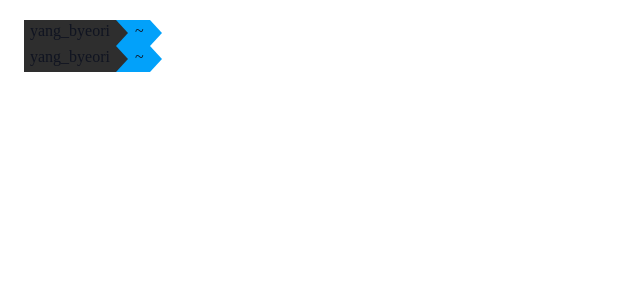
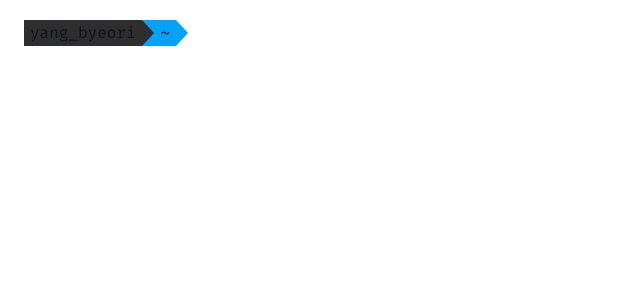
Before and after one commit to 313yang/2025_portfolio, a Preact app: page / in a window 1280 px wide. Shown: the top 300 px of the page, without its empty margins (0-640 px from the left). Built offline with nearby package versions, Linux system fonts and the light colour scheme.

Commit message:
Feat: added command function, changed css, deleted not used

```diff
--- a/index.html
+++ b/index.html
@@ -6,8 +6,9 @@
   <link rel="icon" type="image/svg+xml" href="/vite.svg" />
   <link rel="preconnect" href="https://fonts.googleapis.com">
   <link rel="preconnect" href="https://fonts.gstatic.com" crossorigin>
-  <link href="https://fonts.googleapis.com/css2?family=Pixelify+Sans:wght@400..700&display=swap" rel="stylesheet">
-  <meta name="viewport" content="width=device-width, initial-scale=1.0" />
+  <link rel="preconnect" href="https://fonts.googleapis.com">
+  <link rel="preconnect" href="https://fonts.gstatic.com" crossorigin>
+  <link href="https://fonts.googleapis.com/css2?family=Fira+Code:wght@300..700&display=swap" rel="stylesheet">  <meta name="viewport" content="width=device-width, initial-scale=1.0" />
   <title>Wellcome to Yang Byeori's portfolio</title>
 </head>
 
--- a/src/app.tsx
+++ b/src/app.tsx
@@ -1,13 +1,25 @@
-import { Suspense } from "preact/compat";
+import { Suspense, useLayoutEffect, useRef, useState } from "preact/compat";
 import Loading from "./components/loading";
 import Arrow from "./components/arrow";
 
 export function App() {
+  const [command, setCommand] = useState<string>("");
+  const [dir, setDir] = useState<string>("");
+  const inputRef = useRef<HTMLInputElement>(null);
 
+  useLayoutEffect(() => {
+    inputRef && inputRef.current && inputRef.current.focus();
+  }, [command]);
   return (
     <Suspense fallback={<Loading />}>
-      <Arrow />
-      <Arrow />
+      <Arrow setCommand={(text: string) => setCommand((pre) => pre += text)} />
+      {!!command &&
+        <>
+          <section>
+            <p style={{ whiteSpace: "break-spaces", padding: 12 }}>{command}</p>
+          </section>
+          <Arrow inputRef={inputRef} setCommand={(text: string) => setCommand((pre) => pre += text)} />
+        </>}
     </Suspense>
   );
 }
--- a/src/components/arrow.tsx
+++ b/src/components/arrow.tsx
@@ -1,7 +1,23 @@
-import { BuildClass } from "../libs/functions";
+import { useLayoutEffect, useState } from "preact/hooks";
+import { BuildClass, checkLinuxCommand } from "../libs/functions";
 import style from "../styles/arrow.module.css";
 
-export default function Arrow() {
+export default function Arrow({ inputRef, setCommand }: { inputRef?: any, setCommand: any; }) {
+    const [text, setText] = useState<string>("");
+
+    const activeEnter = (e: any) => {
+        if (e.key === "Enter") {
+            setCommand(checkLinuxCommand(text));
+        }
+    };
+
+    const inputHandler = (e: React.ChangeEvent<HTMLInputElement>) => {
+        const target = e.target as HTMLInputElement;
+        const value = target.value.slice(0);
+        setText(value);
+    };
+
+    console.log("inputRef",inputRef)
     return (
         <section className={style.arrow}>
             <div className={BuildClass(style.user, style.arrow)}>
@@ -10,6 +26,12 @@ export default function Arrow() {
             <div className={BuildClass(style.dir, style.arrow)}>
                 <p>~</p>
             </div>
+            <input
+                ref={inputRef}
+                defaultValue={text}
+                onChange={inputHandler}
+                onKeyDown={(e) => activeEnter(e)}
+            />
         </section>
     );
 }
--- a/src/index.css
+++ b/src/index.css
@@ -21,7 +21,7 @@
 body {
   color: var(--foreground);
   background: var(--background);
-  /* font-family: "Pixelify Sans", serif; */
+  font-family: "Fira Code", serif;
   padding: 10px;
 }
 
--- a/src/libs/functions.ts
+++ b/src/libs/functions.ts
@@ -14,3 +14,28 @@ export function BuildClass(...classList: Array<string | undefined | null | true
 	if (keep) return "";
 	return undefined;
 }
+
+/**
+ * 입력된 문자가 리눅스 명령어인지 판단합니다.
+ */
+export const checkLinuxCommand = (text: string) => {
+	console.log("text::",text)
+	switch (text) {
+		case "ls": return showList();
+		default: return showHelp();
+	}
+};
+
+export const showList = () => {
+	return `\n work.txt \n project.txt \n about_me.txt \n githun.txt \n velog.txt \n`;
+
+};
+
+export const showHelp = () => {
+	return `\nComand Option : \n
+	ls: Lists files and directories. \n
+	cd: Changes the current directory. \n
+	pwd - Prints the current working directory. \n
+	cat - Displays the contents of a file. \n
+	`;
+};
--- a/src/styles/arrow.module.css
+++ b/src/styles/arrow.module.css
@@ -44,3 +44,13 @@
   border-width: 13px 0 13px 12px;
   border-color: transparent transparent transparent var(--blue);
 }
+
+input {
+  background-color: transparent;
+  font-family: "Fira Code", serif;
+  margin-left: 20px;
+  color: #fff;
+  border: none;
+  font-size: 16px;
+  outline: none;
+}
```
Also changed, not shown: src/components/layout/header.tsx (deleted, +0 -11 lines).
